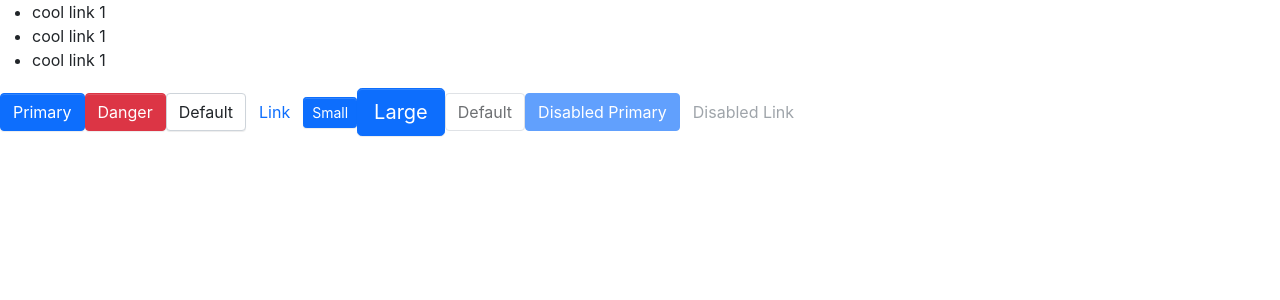
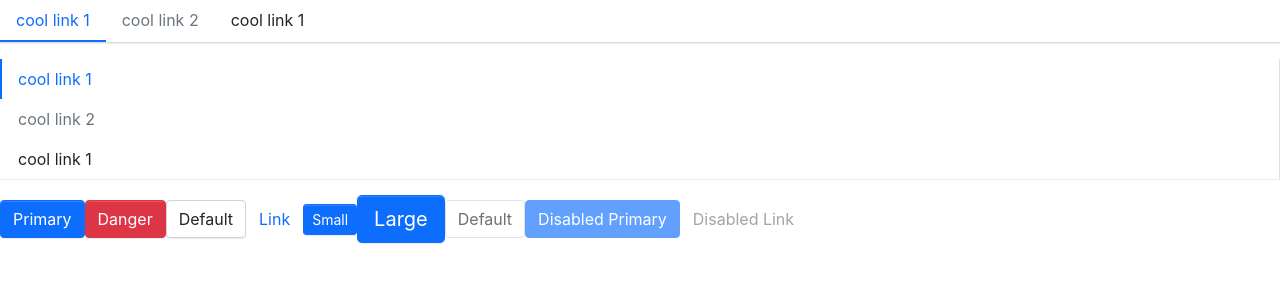
Before and after one commit to XiaoxiaYao/Xyvz-React-Component, a React (Create React App) app: page / in a window 1280 px wide. Shown: the top 300 px of the page. Built offline with nearby package versions, Linux system fonts and the light colour scheme.

Commit message:
Add styles for Menu and MenuItem

```diff
--- a/src/App.tsx
+++ b/src/App.tsx
@@ -9,7 +9,15 @@ function App() {
       <Menu defaultIndex={0}>
         <MenuItem index={0}>cool link 1</MenuItem>
         <MenuItem index={1} disabled>
-          cool link 1
+          cool link 2
+        </MenuItem>
+        <MenuItem index={2}>cool link 1</MenuItem>
+      </Menu>
+
+      <Menu defaultIndex={0} mode="vertical">
+        <MenuItem index={0}>cool link 1</MenuItem>
+        <MenuItem index={1} disabled>
+          cool link 2
         </MenuItem>
         <MenuItem index={2}>cool link 1</MenuItem>
       </Menu>
--- /dev/null
+++ b/src/components/Menu/_style.scss
@@ -0,0 +1,40 @@
+.menu {
+  display: flex;
+  flex-wrap: wrap;
+  padding-left: 0;
+  list-style: none;
+  border-bottom: $menu-border-width solid $menu-border-color;
+  box-shadow: $menu-box-shadow;
+  .menu-item {
+    padding: $menu-item-padding-y $menu-item-padding-x;
+    cursor: pointer;
+    transition: $menu-transition;
+    &:hover,
+    &:focus {
+      text-decoration: none;
+    }
+    &.is-disabled {
+      color: $menu-item-disabled-color;
+      pointer-events: none;
+      cursor: default;
+    }
+    &.is-active {
+      color: $menu-item-active-color;
+      border-bottom: $menu-item-active-border-width solid $menu-item-active-color;
+    }
+  }
+}
+
+.menu-vertical {
+  flex-direction: column;
+  border-bottom: 0px;
+  border-right: $menu-border-width solid $menu-border-color;
+  .menu-item {
+    border-left: $menu-item-active-border-width solid transparent;
+    &.is-active,
+    &:hover {
+      border-bottom: 0px;
+      border-left: $menu-item-active-border-width solid $menu-item-active-color;
+    }
+  }
+}
--- a/src/components/Menu/menuItem.tsx
+++ b/src/components/Menu/menuItem.tsx
@@ -14,8 +14,8 @@ const MenuItem: React.FC<MenuItemProps> = (props) => {
   const context = useContext(MenuContext);
 
   const classes = classNames('menu-item', className, {
-    is_disabled: disabled,
-    is_active: context.index === index,
+    'is-disabled': disabled,
+    'is-active': context.index === index,
   });
 
   const handleClick = () => {
--- a/src/styles/index.scss
+++ b/src/styles/index.scss
@@ -5,3 +5,5 @@
 @import 'mixin';
 
 @import '../components/Button/style';
+
+@import '../components//Menu/style';
```
